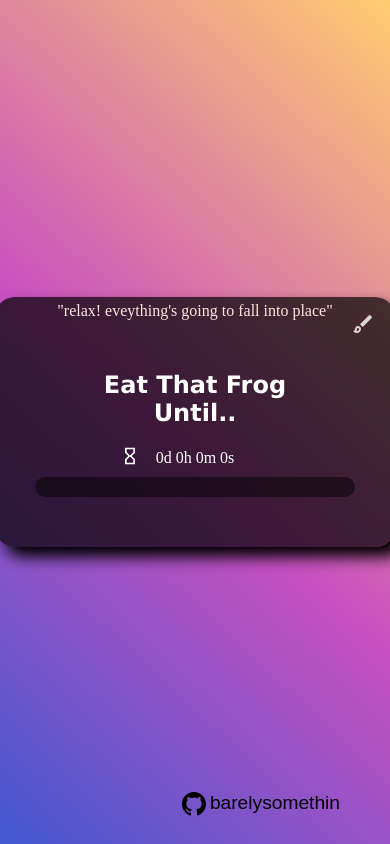
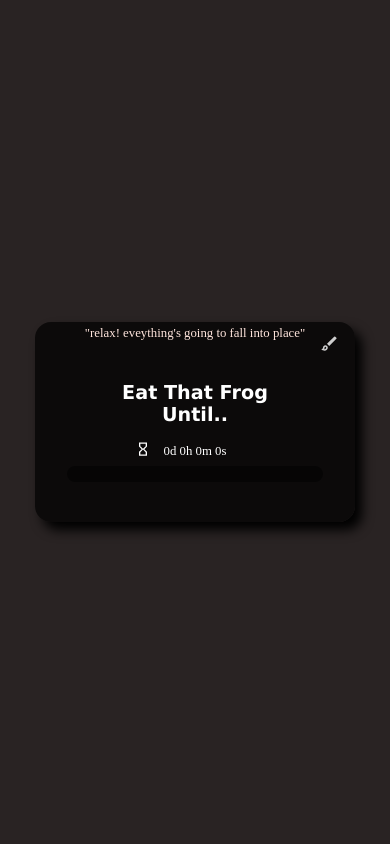
Before and after one commit to barelysomethin/time-until, a React (Vite) app: page / in a window 390 px wide. Built offline with nearby package versions, Linux system fonts and the light colour scheme.

Commit message:
enhanced the responsiveness of the app

```diff
--- a/src/App.css
+++ b/src/App.css
@@ -10,11 +10,11 @@ body {
 
   min-height: 100vh;
   min-width: 100vw;
-  background-image: url('A:/vscodeprograms/widget/time-until/src/images/animeback.png');
+  background-color: #292323;
   background-size: cover;
   background-position: center;
-  background-color: #4158D0;
-background-image: linear-gradient(43deg, #4158D0 0%, #C850C0 46%, #FFCC70 100%);
+  /* background-color: #4158D0;
+background-image: linear-gradient(43deg, #4158D0 0%, #C850C0 46%, #FFCC70 100%); */
 
 }
 
@@ -198,3 +198,19 @@ fill: white;
   bottom: -2px;
   left: -28px;
 }
+
+
+@media (max-width: 600px) {
+  .author{
+      display: none;
+  }
+  .container{
+
+
+          transform: scale(0.8)
+  }
+}
+@media (max-width: 300px){
+  .container{ transform: scale(0.5);
+  }
+}
```
